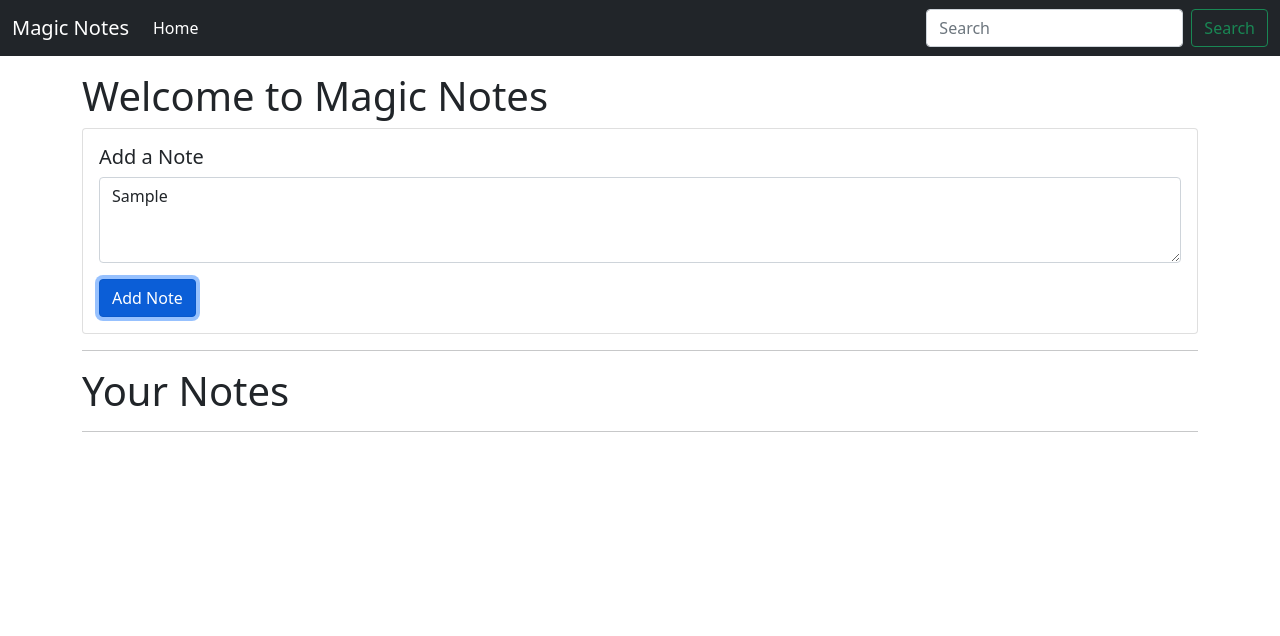
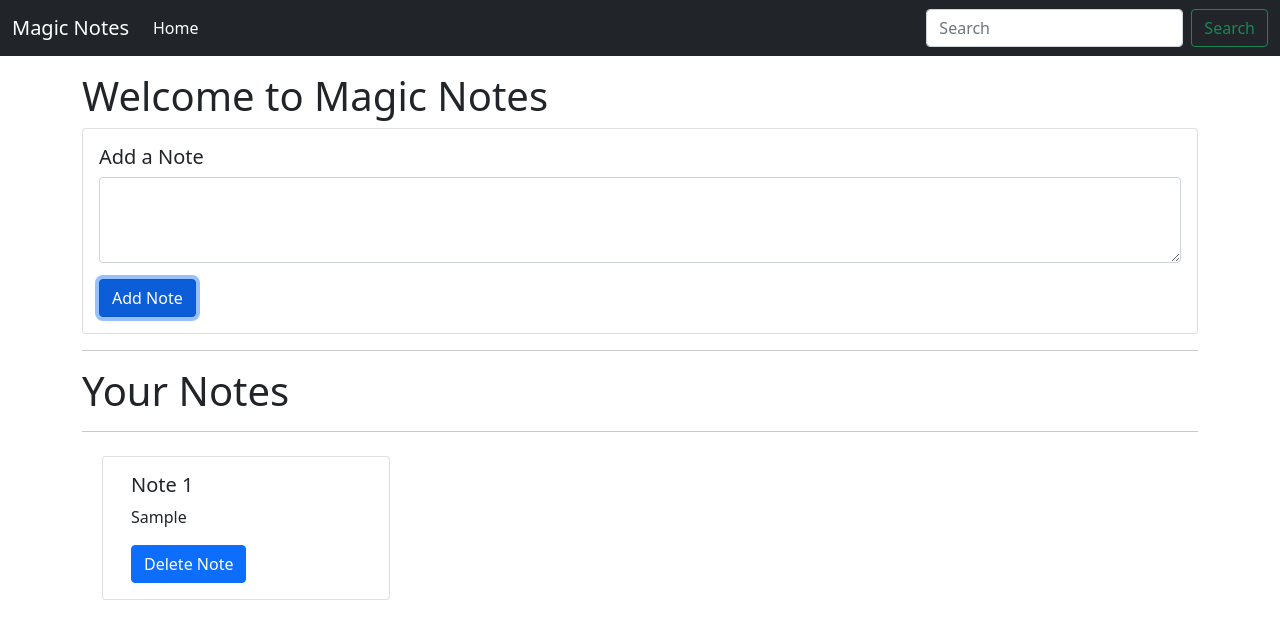
Before and after one commit to talha-shahid/Notes-Taking-Website, a plain HTML site: page index.html in a window 1280 px wide. Both pictures are taken after typing "Sample" into the empty fields and a click on the button "Add Note". Drawn offline with nearby package versions, Linux system fonts and the light colour scheme.

Commit message:
added 'shownNotes' function in app.js

```diff
--- a/index.html
+++ b/index.html
@@ -54,7 +54,7 @@
     <script src="https://cdn.jsdelivr.net/npm/bootstrap@5.1.3/dist/js/bootstrap.bundle.min.js"
         integrity="sha384-ka7Sk0Gln4gmtz2MlQnikT1wXgYsOg+OMhuP+IlRH9sENBO0LRn5q+8nbTov4+1p"
         crossorigin="anonymous"></script>
-    <script src=""></script>
+    <script src="js/app.js"></script>
 </body>
 
 </html>
--- a/js/app.js
+++ b/js/app.js
@@ -1,20 +1,52 @@
 console.log("Welcome");
-
+showNotes();
 //if user adds a note, add it to the LocalStorage
 
-let addBtn=document.getElementById('addBtn');
+let addBtn = document.getElementById('addBtn');
 
-addBtn.addEventListener("click", function(e){
+addBtn.addEventListener("click", function (e) {
     let addTxt = document.getElementById('addTxt');
-    let notes =localStorage.getItem('notes');
+    let notes = localStorage.getItem('notes');
 
-    if(notes==null){
-        notesObj=[];
+    if (notes == null) {
+        notesObj = [];
     }
-    else{
-        notesObj=JSON.parse(notes)
+    else {
+        notesObj = JSON.parse(notes)
     }
     notesObj.push(addTxt.value);
-    localStorage.setItem("notes",JSON.stringify(notesObj));
-    addTxt.value=" ";
+    localStorage.setItem("notes", JSON.stringify(notesObj));
+    addTxt.value = "";
+    showNotes();
 })
+
+//showNotes function
+
+function showNotes() {
+    let notes = localStorage.getItem('notes');
+    if (notes == null) {
+        notesObj = [];
+    }
+    else {
+        notesObj = JSON.parse(notes);
+    }
+    let html = " ";
+    notesObj.forEach(function(element, index){
+        html += `
+        <div class="noteCard my-2 mx-2 card" style="width: 18rem;">
+        <div class="card-body">
+            <h5 class="card-title">Note ${index + 1}</h5>
+            <p class="card-text"> ${element}</p>
+            <button id="${index}"onclick="deleteNote(this.id)" class="btn btn-primary">Delete Note</button>
+        </div>
+    </div>`;
+    });
+    let notesElm = document.getElementById('notes');
+    if (notesObj.length != 0) {
+        notesElm.innerHTML = html;
+    }
+    else {
+        notesElm.innerHTML='Nothing to show';
+    }
+
+}
```
